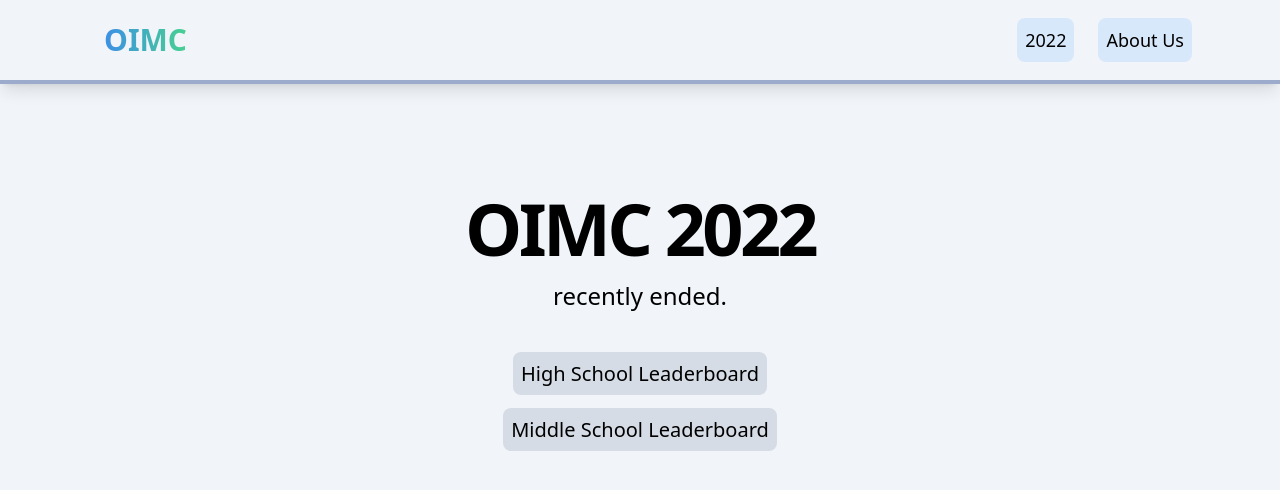
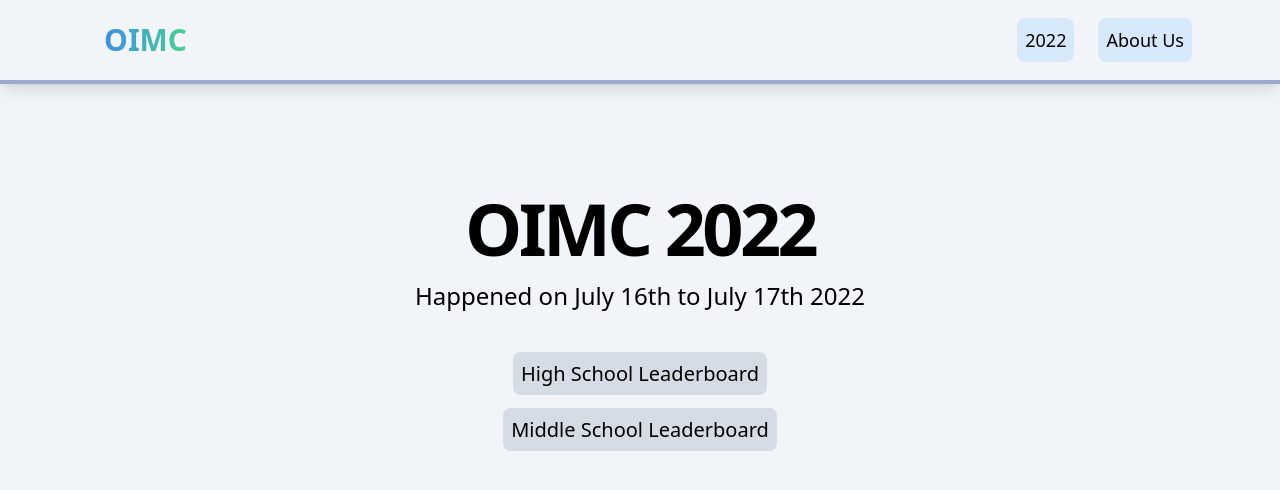
Before and after one commit to ryanchou-dev/oimc, a Next.js app: page /recent in a window 1280 px wide. Shown: the top 490 px of the page. Built offline with nearby package versions, Linux system fonts and the light colour scheme.

Commit message:
Update recent.js

```diff
--- a/pages/recent.js
+++ b/pages/recent.js
@@ -69,7 +69,7 @@ export default function Home() {
           >
             OIMC 2022
           </h1>
-          <p className="text-xl md:text-2xl">recently ended.</p>
+          <p className="text-xl md:text-2xl">Happened on July 16th to July 17th 2022</p>
           <p className="text-lg md:text-xl pt-12 md:px-48">
             <a
               className="bg-slate-400 p-2 rounded-lg bg-opacity-30 mb-2"
```
